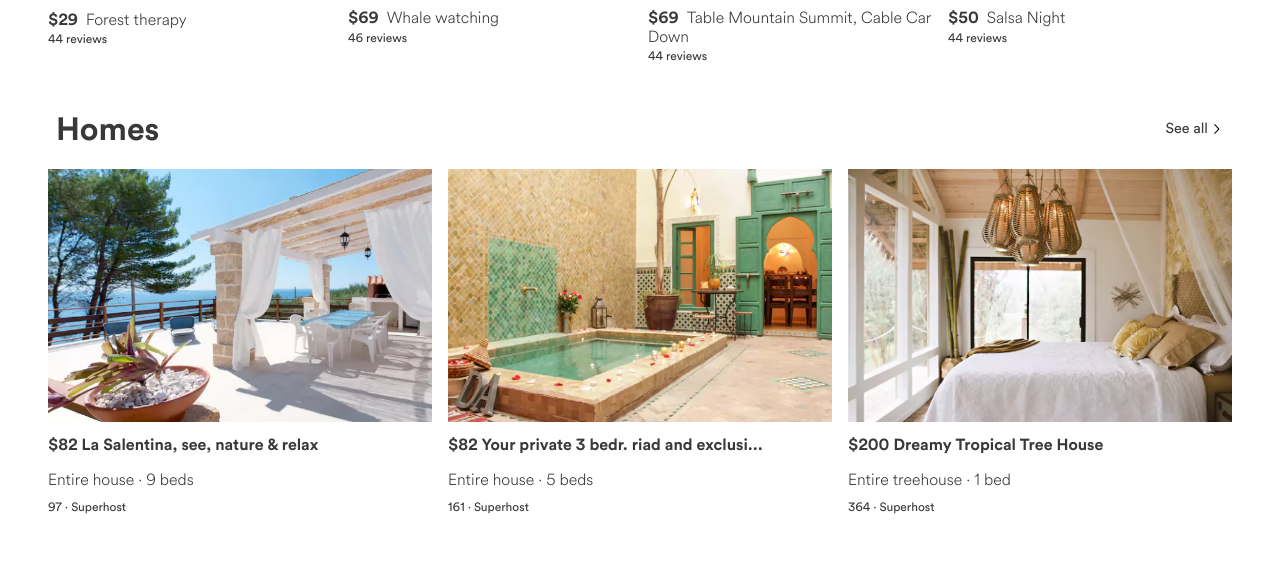
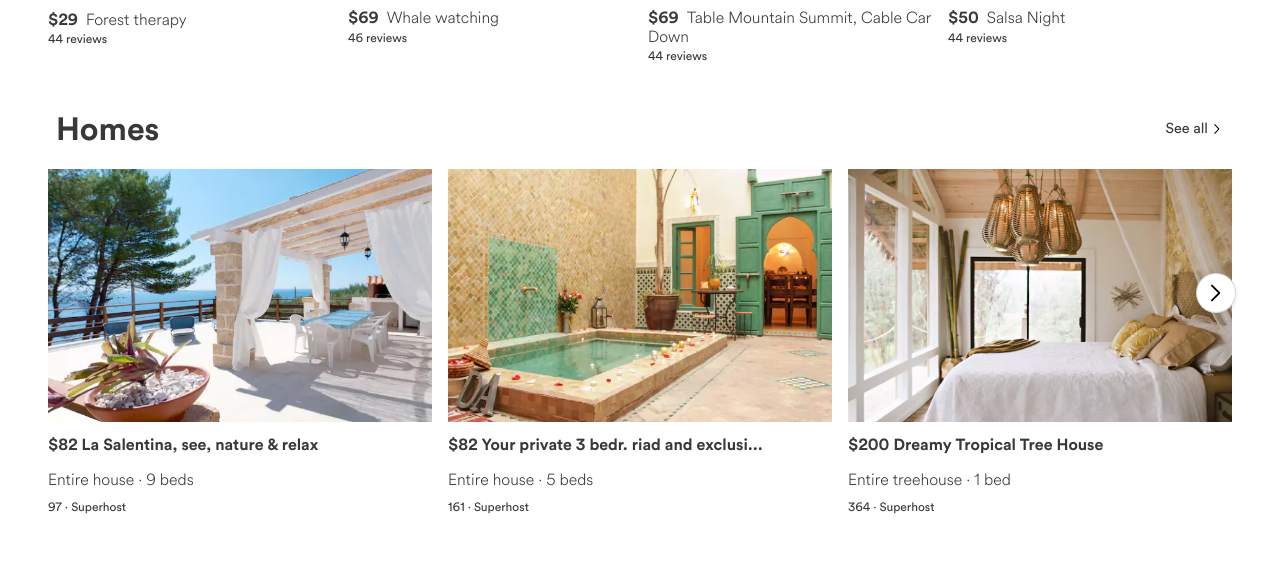
Before and after one commit to aspitsin/airbnb-demo-frontend, a React (Create React App) app: page / in a window 1280 px wide. Shown: the part 796-1361 px from the top of the page. Built offline with nearby package versions, Linux system fonts and the light colour scheme.

Commit message:
Addaptive Homes and fix FUCKING arrow

```diff
--- a/src/Landing/Homes/index.js
+++ b/src/Landing/Homes/index.js
@@ -6,13 +6,20 @@ import img1 from "./relax.png";
 import img2 from "./privatebedr.png";
 import img3 from "./TropicalHouse.png";
 
-const Homes = styled.section``;
+const Homes = styled.section`
+  position: relative;
+`;
 
 const CardTitle = styled.h2`
   font-family: "CircularAirBold", "Helvetica Neue", Helvetica, Arial, sans-serif;
   font-size: 1rem;
   line-height: 1.2rem;
   margin-bottom: 0.1rem;
+
+  @media (min-width: 768px) {
+    font-size: 1rem;
+    line-height: 1.2rem;
+  }
 `;
 
 const Description = styled.p`
@@ -21,6 +28,10 @@ const Description = styled.p`
   font-size: 1rem;
   line-height: 1.2rem;
   margin-bottom: 0.4rem;
+  @media (min-width: 768px) {
+    line-height: 1.2rem;
+    margin-bottom: 0.4rem;
+  }
 `;
 
 const Superhost = styled.span`
@@ -29,7 +40,7 @@ const Superhost = styled.span`
 `;
 
 const Arrow = SliderArrow.extend`
-  top: 5.1rem;
+  top: 40%;
 `;
 
 export default () => {
```
